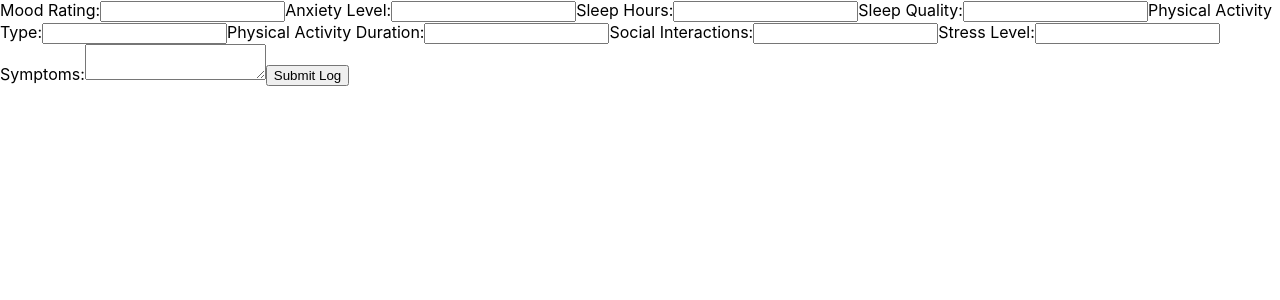
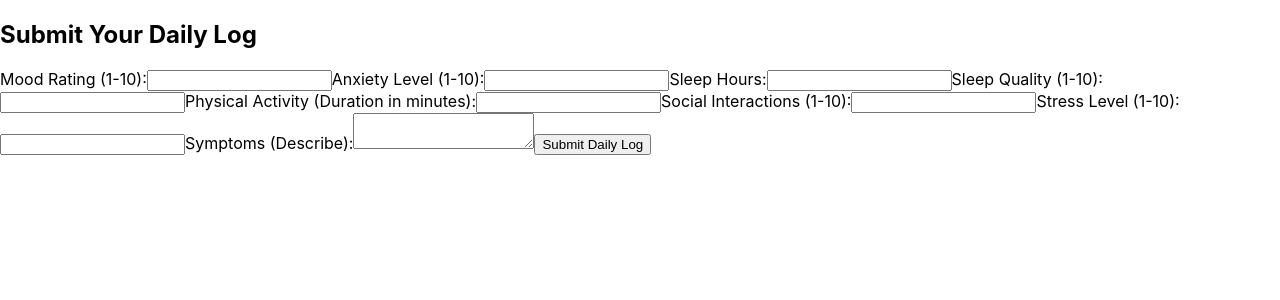
Before and after one commit to chrisdoctor/mental-health-tracker, a React (Create React App) app in the folder frontend/: page /log in a window 1280 px wide. Shown: the top 300 px of the page. Built offline with nearby package versions, Linux system fonts and the light colour scheme.

Commit message:
Add the DailyLog component, integrate the post api to submission

```diff
--- a/frontend/src/components/DailyLogForm.js
+++ b/frontend/src/components/DailyLogForm.js
@@ -1,80 +1,139 @@
 import React, { useState } from 'react';
-import { useAuth } from '../context/AuthContext';
 
 const DailyLogForm = () => {
-  const { token } = useAuth();
-  const [logData, setLogData] = useState({
-    mood: '',
-    anxiety: '',
+  const [formData, setFormData] = useState({
+    moodRating: '',
+    anxietyLevel: '',
     sleepHours: '',
     sleepQuality: '',
-    physicalActivityType: '',
-    physicalActivityDuration: '',
+    physicalActivity: '',
     socialInteractions: '',
     stressLevel: '',
-    symptoms: '',
+    symptoms: ''
   });
 
   const handleChange = (e) => {
-    setLogData({
-      ...logData,
-      [e.target.name]: e.target.value,
-    });
+    setFormData({ ...formData, [e.target.name]: e.target.value });
   };
 
   const handleSubmit = async (e) => {
     e.preventDefault();
 
     try {
+      const token = localStorage.getItem('token');
       const response = await fetch(`${process.env.REACT_APP_BACKEND_URL}/api/log`, {
         method: 'POST',
         headers: {
-          'Authorization': `Bearer ${token}`,
           'Content-Type': 'application/json',
+          'Authorization': `Bearer ${token}`  // Include the token in the Authorization header
         },
-        body: JSON.stringify(logData),
+        body: JSON.stringify(formData)
       });
 
-      if (response.ok) {
-        alert('Log submitted successfully!');
-      } else {
-        alert('Error submitting log');
+      if (!response.ok) {
+        throw new Error('Failed to submit the log');
       }
+
+      const data = await response.json();
+      console.log('Log submitted successfully', data);
+      alert('Daily log saved successfully!');
     } catch (error) {
-      console.error('Error submitting log', error);
+      console.error('Error submitting log:', error);
+      alert('Failed to submit log');
     }
   };
 
   return (
     <form onSubmit={handleSubmit}>
-      <label>Mood Rating:</label>
-      <input type="number" name="mood" value={logData.mood} onChange={handleChange} />
+      <h2>Submit Your Daily Log</h2>
+      <label>
+        Mood Rating (1-10):
+        <input
+          type="number"
+          name="moodRating"
+          value={formData.moodRating}
+          onChange={handleChange}
+          required
+        />
+      </label>
 
-      <label>Anxiety Level:</label>
-      <input type="number" name="anxiety" value={logData.anxiety} onChange={handleChange} />
+      <label>
+        Anxiety Level (1-10):
+        <input
+          type="number"
+          name="anxietyLevel"
+          value={formData.anxietyLevel}
+          onChange={handleChange}
+          required
+        />
+      </label>
 
-      <label>Sleep Hours:</label>
-      <input type="number" name="sleepHours" value={logData.sleepHours} onChange={handleChange} />
+      <label>
+        Sleep Hours:
+        <input
+          type="number"
+          name="sleepHours"
+          value={formData.sleepHours}
+          onChange={handleChange}
+          required
+        />
+      </label>
 
-      <label>Sleep Quality:</label>
-      <input type="text" name="sleepQuality" value={logData.sleepQuality} onChange={handleChange} />
+      <label>
+        Sleep Quality (1-10):
+        <input
+          type="number"
+          name="sleepQuality"
+          value={formData.sleepQuality}
+          onChange={handleChange}
+          required
+        />
+      </label>
 
-      <label>Physical Activity Type:</label>
-      <input type="text" name="physicalActivityType" value={logData.physicalActivityType} onChange={handleChange} />
+      <label>
+        Physical Activity (Duration in minutes):
+        <input
+          type="number"
+          name="physicalActivity"
+          value={formData.physicalActivity}
+          onChange={handleChange}
+          required
+        />
+      </label>
 
-      <label>Physical Activity Duration:</label>
-      <input type="text" name="physicalActivityDuration" value={logData.physicalActivityDuration} onChange={handleChange} />
+      <label>
+        Social Interactions (1-10):
+        <input
+          type="number"
+          name="socialInteractions"
+          value={formData.socialInteractions}
+          onChange={handleChange}
+          required
+        />
+      </label>
 
-      <label>Social Interactions:</label>
-      <input type="text" name="socialInteractions" value={logData.socialInteractions} onChange={handleChange} />
+      <label>
+        Stress Level (1-10):
+        <input
+          type="number"
+          name="stressLevel"
+          value={formData.stressLevel}
+          onChange={handleChange}
+          required
+        />
+      </label>
 
-      <label>Stress Level:</label>
-      <input type="number" name="stressLevel" value={logData.stressLevel} onChange={handleChange} />
+      <label>
+        Symptoms (Describe):
+        <textarea
+          name="symptoms"
+          value={formData.symptoms}
+          onChange={handleChange}
+          required
+        />
+      </label>
 
-      <label>Symptoms:</label>
-      <textarea name="symptoms" value={logData.symptoms} onChange={handleChange}></textarea>
-
-      <button type="submit">Submit Log</button>
+      <button type="submit">Submit Daily Log</button>
     </form>
   );
 };
```
Also changed, not shown: frontend/src/pages/HomePage.js (deleted, +0 -18 lines).
